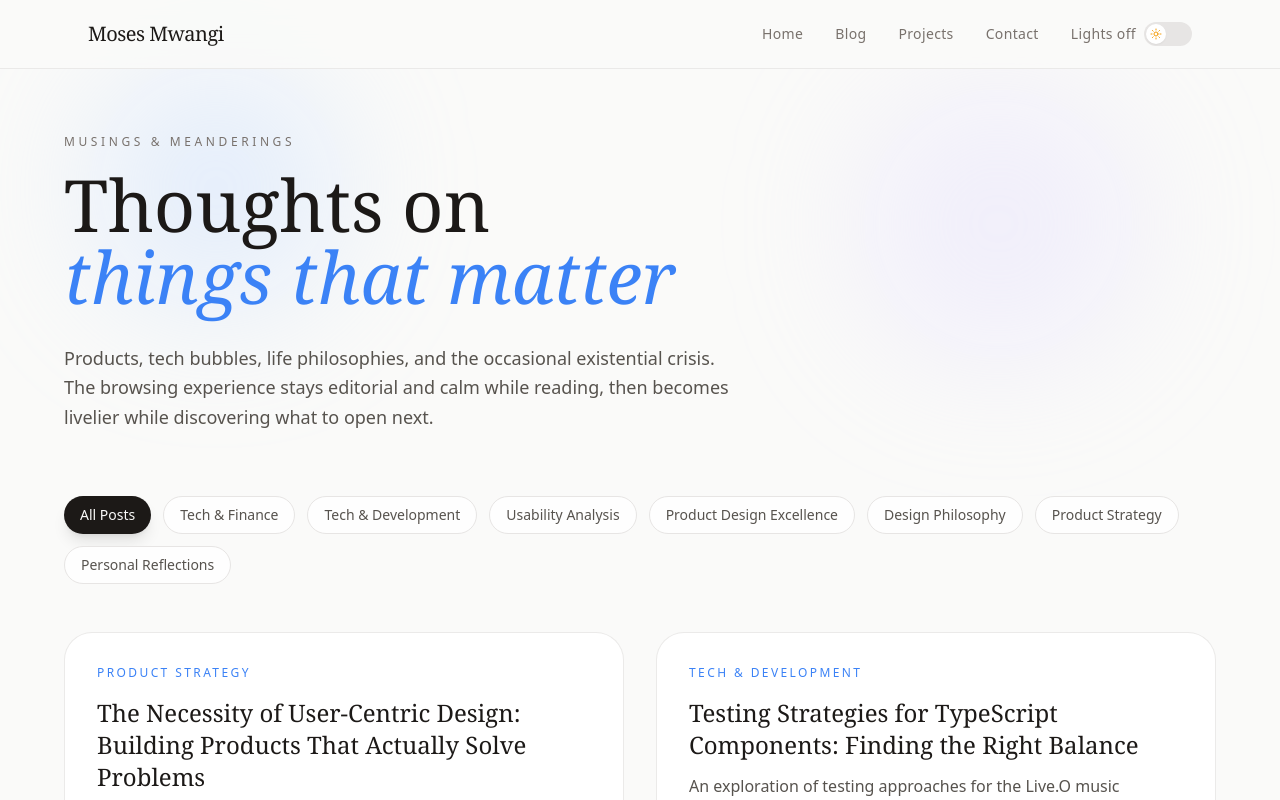
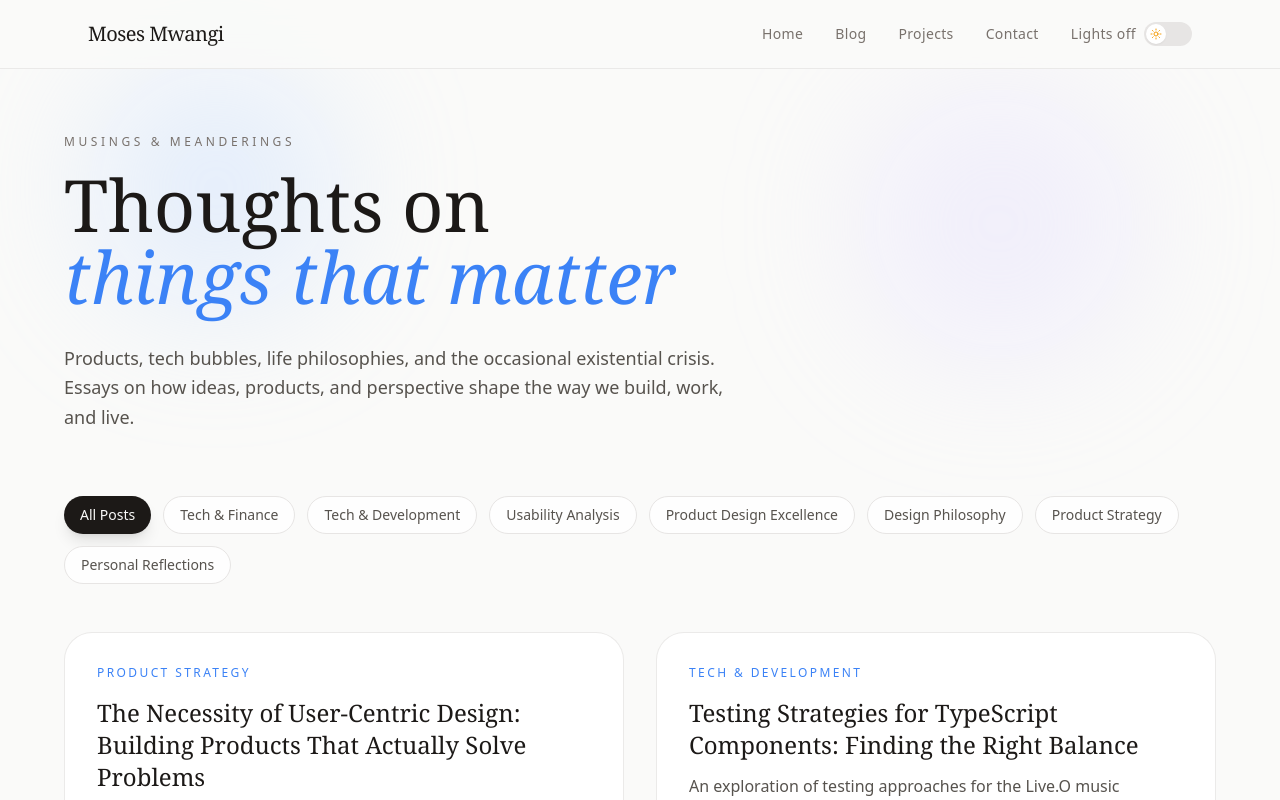
Before and after one commit to kanya01/mosser, a React (Vite) app: page /blog in a window 1280 px wide. Shown: the top 800 px of the page. Built offline with nearby package versions, Linux system fonts and the light colour scheme.

Commit message:
Refine blog hero copy

```diff
--- a/src/components/Blog.jsx
+++ b/src/components/Blog.jsx
@@ -134,7 +134,7 @@ const Blog = () => {
                         style={{ fontFamily: 'system-ui, sans-serif' }}
                     >
                         Products, tech bubbles, life philosophies, and the occasional existential crisis.
-                        The browsing experience stays editorial and calm while reading, then becomes livelier while discovering what to open next.
+                        Essays on how ideas, products, and perspective shape the way we build, work, and live.
                     </MotionP>
                 </MotionDiv>
             </section>
```
